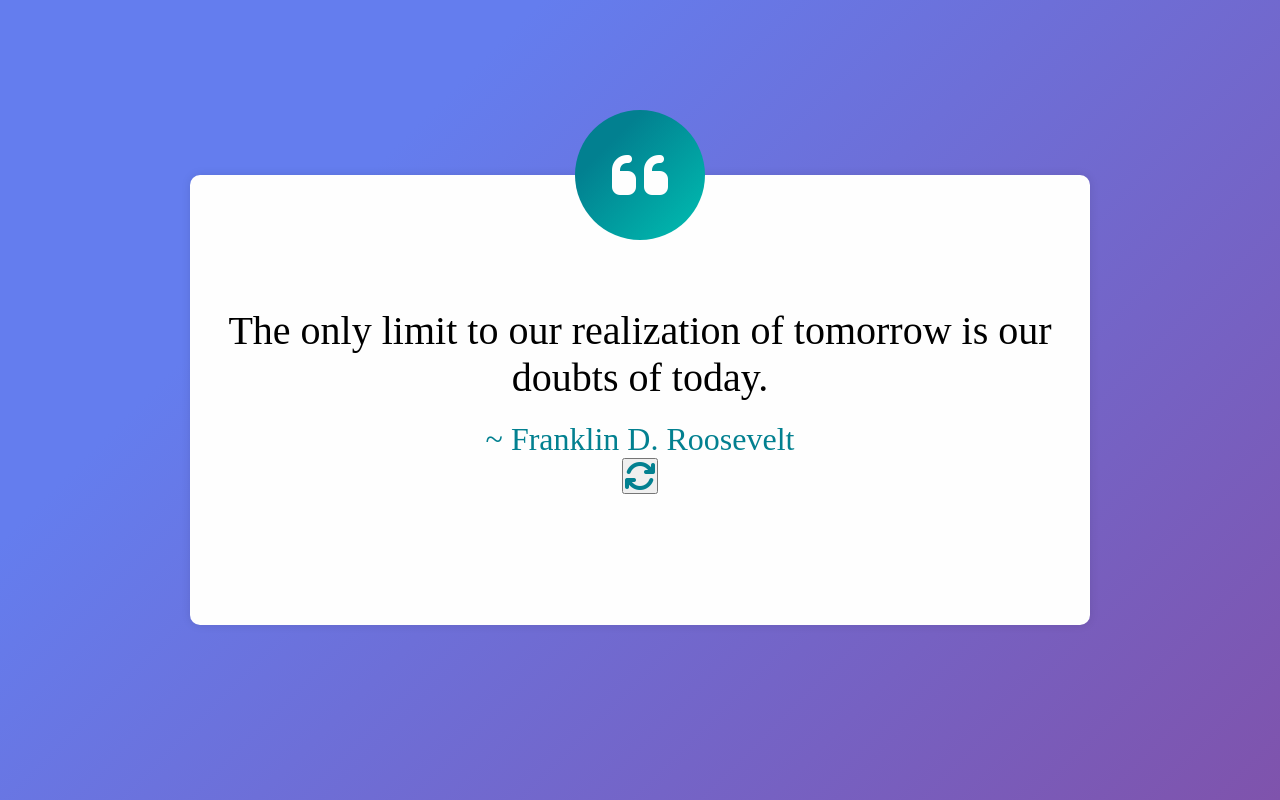
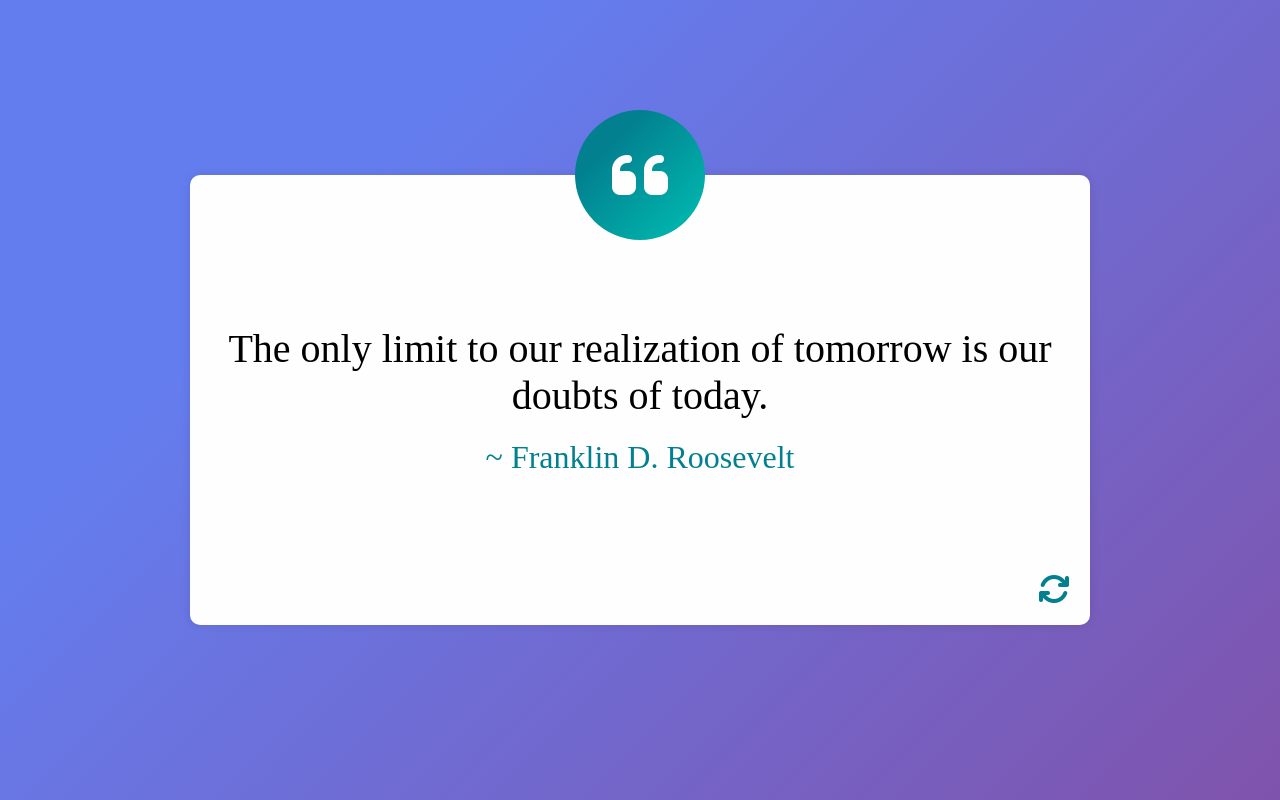
Before and after one commit to Anshika75/Quotify, an Angular app: page / in a window 1280 px wide. Built offline with nearby package versions, Linux system fonts and the light colour scheme; a web font is replaced by a local one.

Commit message:
Update quote-box.component.css

```diff
--- a/src/app/quote-box/quote-box.component.css
+++ b/src/app/quote-box/quote-box.component.css
@@ -42,3 +42,14 @@
     font-size: 2rem;
     color: #028090;
 }
+
+.quote-box button.regenerate{
+    position: absolute;
+    bottom: 20px;
+    right: 20px;
+    color: #028090;
+    cursor: pointer;
+    background: transparent;
+    border: none;
+    outline: none;
+}
```
